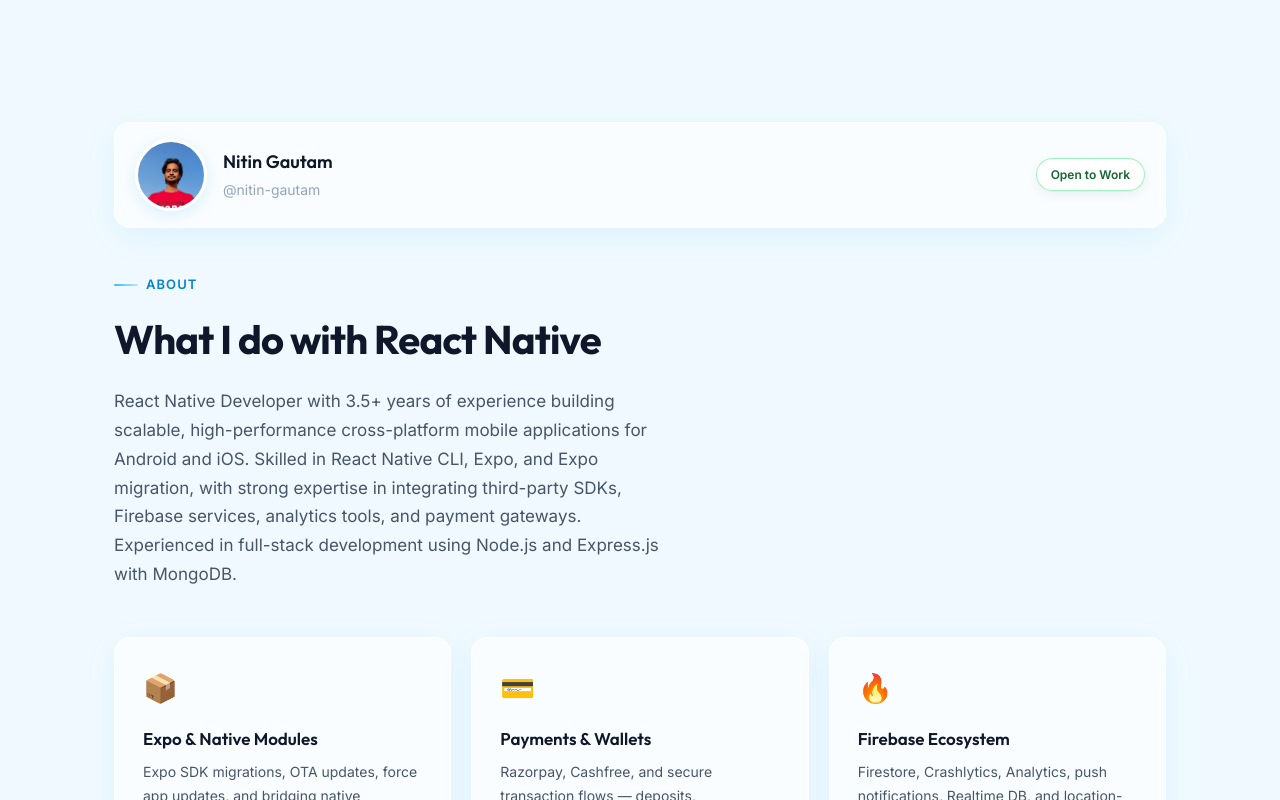
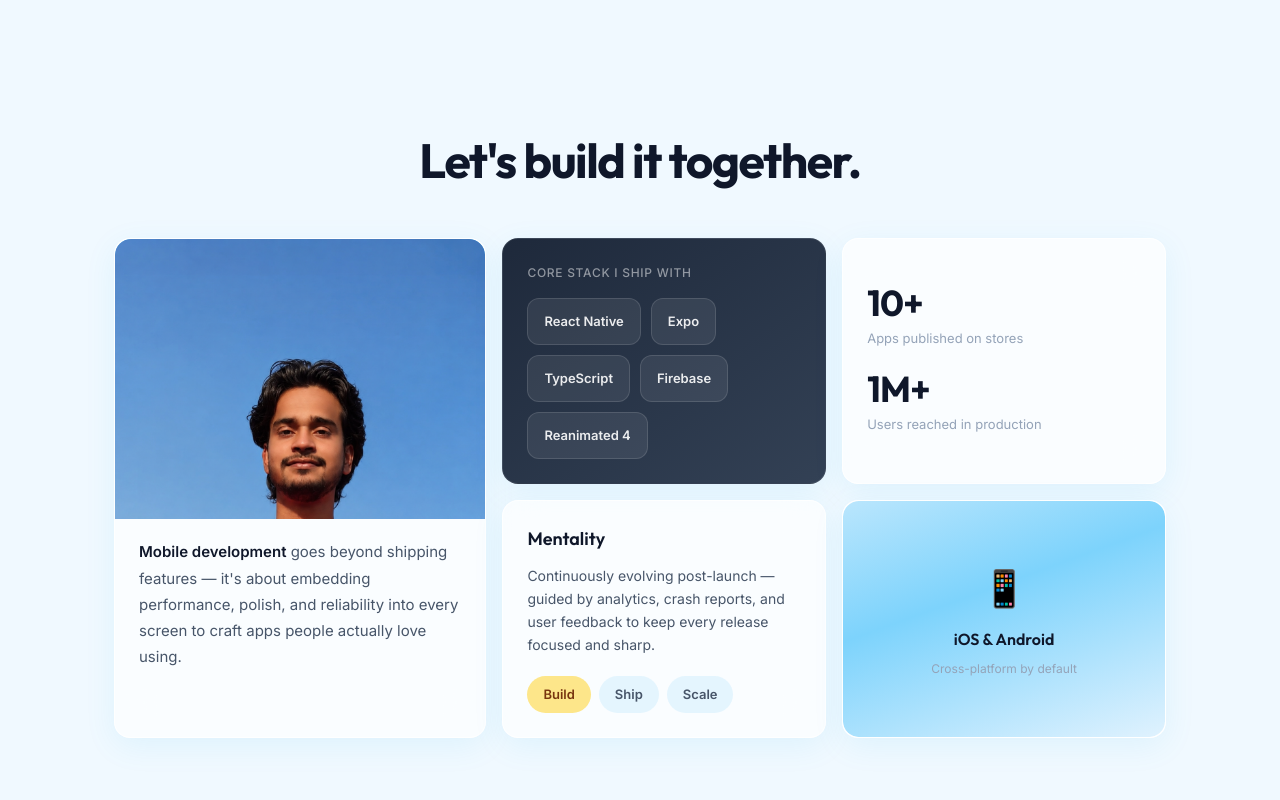
Before and after one commit to nitin-7477/nitin-portfolio, a React (Vite) app: page / in a window 1280 px wide. Shown: the part 1220-2020 px from the top of the page. Built offline with nearby package versions, Linux system fonts and the light colour scheme.

Commit message:
Replace profile strip with bento about section

```diff
--- a/package.json
+++ b/package.json
@@ -8,7 +8,9 @@
     "build": "tsc -b && vite build",
     "build:pages": "tsc -b && VITE_BASE_PATH=./ vite build && cp dist/index.html dist/404.html",
     "lint": "eslint .",
-    "preview": "vite preview"
+    "preview": "vite preview",
+    "predeploy": "npm run build",
+    "deploy": "npm run build && gh-pages -d dist"
   },
   "dependencies": {
     "react": "^19.2.6",
@@ -23,6 +25,7 @@
     "eslint": "^10.3.0",
     "eslint-plugin-react-hooks": "^7.1.1",
     "eslint-plugin-react-refresh": "^0.5.2",
+    "gh-pages": "^6.3.0",
     "globals": "^17.6.0",
     "typescript": "~6.0.2",
     "typescript-eslint": "^8.59.2",
--- a/src/App.css
+++ b/src/App.css
@@ -432,38 +432,233 @@
   border-radius: 100px;
 }
 
-/* ── About profile strip ── */
-.about-profile-strip {
-  display: flex;
+/* ── Bento grid ── */
+.bento-headline {
+  font-family: var(--font-display);
+  font-size: clamp(32px, 5vw, 48px);
+  font-weight: 700;
+  letter-spacing: -0.03em;
+  text-align: center;
+  margin-bottom: 40px;
+  color: var(--text-primary);
+}
+
+.bento-grid {
+  display: grid;
+  grid-template-columns: 1.15fr 1fr 1fr;
+  grid-template-rows: auto auto;
+  gap: 16px;
+  margin-bottom: 72px;
+}
+
+.bento-card {
+  padding: 24px;
+  overflow: hidden;
+}
+
+.bento-featured {
+  grid-row: 1 / 3;
+  display: flex;
+  flex-direction: column;
+  gap: 20px;
+  padding: 0;
+}
+
+.bento-featured-image {
+  overflow: hidden;
+  border-radius: var(--radius) var(--radius) 0 0;
+  background: linear-gradient(180deg, #7dd3fc, #bae6fd);
+  max-height: 280px;
+}
+
+.bento-featured-image img {
+  width: 100%;
+  height: 280px;
+  object-fit: cover;
+  object-position: center top;
+  display: block;
+}
+
+.bento-featured-text {
+  font-size: 15px;
+  line-height: 1.75;
+  color: var(--text-secondary);
+  padding: 0 24px 24px;
+}
+
+.bento-featured-text strong {
+  color: var(--text-primary);
+  font-weight: 600;
+}
+
+.bento-stack {
+  background: linear-gradient(145deg, #1e293b, #334155);
+  border-color: rgba(255, 255, 255, 0.08);
+  display: flex;
+  flex-direction: column;
+  justify-content: space-between;
+  min-height: 160px;
+}
+
+.bento-stack-label {
+  font-size: 12px;
+  font-weight: 500;
+  color: rgba(255, 255, 255, 0.5);
+  text-transform: uppercase;
+  letter-spacing: 0.06em;
+}
+
+.bento-stack-grid {
+  display: flex;
+  flex-wrap: wrap;
+  gap: 10px;
+  margin-top: 16px;
+}
+
+.bento-stack-cell {
+  display: inline-flex;
   align-items: center;
-  gap: 16px;
-  padding: 16px 20px;
-  margin-bottom: 40px;
-}
-
-.about-avatar {
-  width: 72px;
-  height: 72px;
-  border-radius: 50%;
-  object-fit: cover;
-  object-position: center 20%;
-  border: 3px solid white;
-  box-shadow: 0 4px 16px rgba(14, 165, 233, 0.15);
-  flex-shrink: 0;
-}
-
-.about-profile-info h3 {
+  gap: 10px;
+  padding: 12px 16px;
+  font-size: 13px;
+  font-weight: 600;
+  color: rgba(255, 255, 255, 0.9);
+  background: rgba(255, 255, 255, 0.08);
+  border: 1px solid rgba(255, 255, 255, 0.12);
+  border-radius: 12px;
+}
+
+.bento-metrics {
+  display: flex;
+  flex-direction: column;
+  justify-content: center;
+  gap: 20px;
+}
+
+.bento-metric-value {
+  display: block;
+  font-family: var(--font-display);
+  font-size: 36px;
+  font-weight: 700;
+  letter-spacing: -0.02em;
+  color: var(--text-primary);
+  line-height: 1;
+  margin-bottom: 4px;
+}
+
+.bento-metric-label {
+  font-size: 13px;
+  color: var(--text-muted);
+  line-height: 1.4;
+}
+
+.bento-mentality h3 {
   font-family: var(--font-display);
   font-size: 18px;
   font-weight: 600;
-  margin-bottom: 2px;
-}
-
-.about-profile-info p {
+  margin-bottom: 10px;
+}
+
+.bento-mentality p {
   font-size: 14px;
+  color: var(--text-secondary);
+  line-height: 1.65;
+  margin-bottom: 20px;
+}
+
+.bento-pills {
+  display: flex;
+  flex-wrap: wrap;
+  gap: 8px;
+}
+
+.bento-pill {
+  padding: 8px 16px;
+  font-size: 13px;
+  font-weight: 600;
+  color: var(--text-secondary);
+  background: rgba(186, 230, 253, 0.35);
+  border-radius: 100px;
+}
+
+.bento-pill-active {
+  color: #78350f;
+  background: #fde68a;
+}
+
+.bento-visual {
+  padding: 0;
+  min-height: 140px;
+}
+
+.bento-visual-inner {
+  height: 100%;
+  min-height: 160px;
+  display: flex;
+  flex-direction: column;
+  align-items: center;
+  justify-content: center;
+  gap: 6px;
+  background: linear-gradient(
+    160deg,
+    #bae6fd 0%,
+    #7dd3fc 40%,
+    #e0f2fe 100%
+  );
+  border-radius: var(--radius);
+  text-align: center;
+  padding: 24px;
+}
+
+.bento-visual-icon {
+  font-size: 36px;
+  margin-bottom: 4px;
+}
+
+.bento-visual-inner p {
+  font-family: var(--font-display);
+  font-size: 16px;
+  font-weight: 600;
+  color: var(--text-primary);
+}
+
+.bento-visual-sub {
+  font-size: 12px;
   color: var(--text-muted);
 }
 
+.about-below {
+  margin-bottom: 40px;
+}
+
+@media (max-width: 900px) {
+  .bento-grid {
+    grid-template-columns: 1fr 1fr;
+    grid-template-rows: auto;
+  }
+
+  .bento-featured {
+    grid-row: auto;
+    grid-column: 1 / -1;
+  }
+
+  .bento-visual {
+    grid-column: 1 / -1;
+  }
+}
+
+@media (max-width: 600px) {
+  .bento-grid {
+    grid-template-columns: 1fr;
+  }
+
+  .bento-featured,
+  .bento-visual {
+    grid-column: auto;
+  }
+}
+
+/* ── About profile strip (removed) ── */
 /* ── Custom Cursor ── */
 .cursor-dot,
 .cursor-ring {
--- a/src/App.tsx
+++ b/src/App.tsx
@@ -171,28 +171,69 @@ function Hero() {
 }
 
 function About() {
+  const { bento } = profile;
+
   return (
     <section className="section" id="about">
       <div className="container">
-        <div className="about-profile-strip glass-card">
-          <img
-            src={profile.photoUrl}
-            alt=""
-            className="about-avatar"
-            width={72}
-            height={72}
-          />
-          <div className="about-profile-info">
-            <h3>{profile.name}</h3>
-            <p>@{profile.handle}</p>
-          </div>
-          {profile.openToWork && (
-            <span className="open-to-work open-to-work-sm">Open to Work</span>
-          )}
+        <h2 className="bento-headline">{bento.headline}</h2>
+
+        <div className="bento-grid">
+          <article className="bento-card bento-featured glass-card">
+            <div className="bento-featured-image">
+              <img src={profile.photoUrl} alt={profile.name} />
+            </div>
+            <p className="bento-featured-text">
+              <strong>{bento.featured.title}</strong> {bento.featured.text}
+            </p>
+          </article>
+
+          <article className="bento-card bento-stack glass-card">
+            <span className="bento-stack-label">{bento.stack.label}</span>
+            <div className="bento-stack-grid">
+              {bento.stack.items.map((item) => (
+                <span key={item} className="bento-stack-cell">
+                  {item}
+                </span>
+              ))}
+            </div>
+          </article>
+
+          <article className="bento-card bento-metrics glass-card">
+            {bento.metrics.map((m) => (
+              <div key={m.label} className="bento-metric">
+                <span className="bento-metric-value">{m.value}</span>
+                <span className="bento-metric-label">{m.label}</span>
+              </div>
+            ))}
+          </article>
+
+          <article className="bento-card bento-mentality glass-card">
+            <h3>{bento.mentality.title}</h3>
+            <p>{bento.mentality.text}</p>
+            <div className="bento-pills">
+              {bento.mentality.pills.map((pill, i) => (
+                <span
+                  key={pill}
+                  className={`bento-pill ${i === 0 ? "bento-pill-active" : ""}`}
+                >
+                  {pill}
+                </span>
+              ))}
+            </div>
+          </article>
+
+          <article className="bento-card bento-visual glass-card">
+            <div className="bento-visual-inner">
+              <span className="bento-visual-icon">📱</span>
+              <p>iOS & Android</p>
+              <span className="bento-visual-sub">Cross-platform by default</span>
+            </div>
+          </article>
         </div>
 
-        <div className="section-header">
-          <div className="section-label">About</div>
+        <div className="section-header about-below">
+          <div className="section-label">Expertise</div>
           <h2 className="section-title">What I do with React Native</h2>
           <p className="section-subtitle">{profile.about}</p>
         </div>
--- a/src/data/profile.ts
+++ b/src/data/profile.ts
@@ -29,6 +29,28 @@ export const profile = {
   yearsOfExperience: "3.5+",
 
   about: `React Native Developer with 3.5+ years of experience building scalable, high-performance cross-platform mobile applications for Android and iOS. Skilled in React Native CLI, Expo, and Expo migration, with strong expertise in integrating third-party SDKs, Firebase services, analytics tools, and payment gateways. Experienced in full-stack development using Node.js and Express.js with MongoDB.`,
+
+  bento: {
+    headline: "Let's build it together.",
+    featured: {
+      image: "nitin-profile.png",
+      title: "Mobile development",
+      text: "goes beyond shipping features — it's about embedding performance, polish, and reliability into every screen to craft apps people actually love using.",
+    },
+    stack: {
+      label: "Core stack I ship with",
+      items: ["React Native", "Expo", "TypeScript", "Firebase", "Reanimated 4"],
+    },
+    metrics: [
+      { value: "10+", label: "Apps published on stores" },
+      { value: "1M+", label: "Users reached in production" },
+    ],
+    mentality: {
+      title: "Mentality",
+      text: "Continuously evolving post-launch — guided by analytics, crash reports, and user feedback to keep every release focused and sharp.",
+      pills: ["Build", "Ship", "Scale"],
+    },
+  },
 
   stats: [
     { label: "Years of Experience", value: "3.5+" },
```
Also changed, not shown: 1 other file (tests, documents, lock files or other folders).
